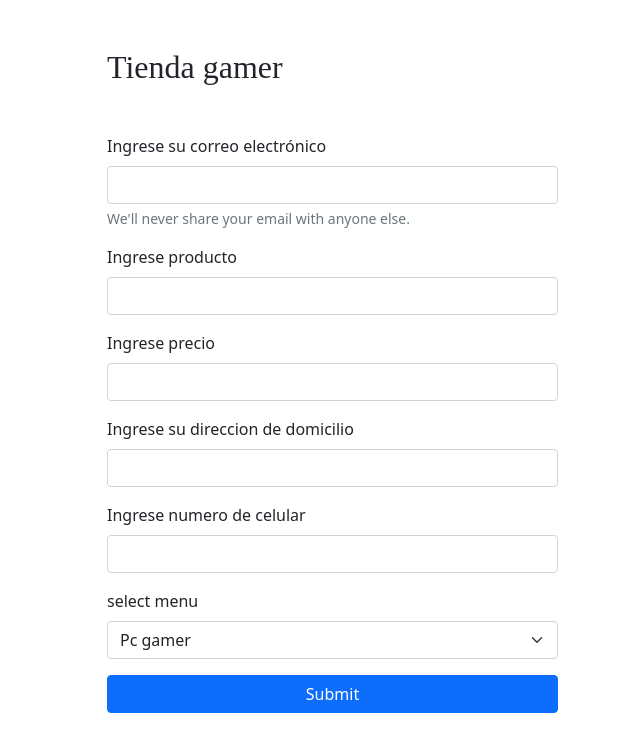
After one commit to mateo1761/casahogar, a CodeIgniter 4 app: the page made by app/Views/registro.php in a window 1280 px wide. The commit adds this page. Shown: the top 752 px of the page, without its empty margins (640-1280 px from the left). Run offline with PHP 8.4 and a stand-in for CodeIgniter, Linux system fonts and the light colour scheme; the template is opened without the code that fills it, so the values that code supplies are empty; some libraries are stand-ins or nearby versions; some web fonts are replaced.

Commit message:
actualizacion

```diff
--- a/app/Config/Routes.php
+++ b/app/Config/Routes.php
@@ -32,6 +32,8 @@ $routes->setAutoRoute(true);
 // We get a performance increase by specifying the default
 // route since we don't have to scan directories.
 $routes->get('/', 'Home::index');
+$routes->get('/productos/registro', 'Producto::index');
+$routes->get('/animales/registro', 'Animales::index');
 
 /*
  * --------------------------------------------------------------------
--- /dev/null
+++ b/app/Views/registro.php
@@ -0,0 +1,65 @@
+<!DOCTYPE html>
+<html lang="en">
+<head>
+    <meta charset="UTF-8">
+    <meta http-equiv="X-UA-Compatible" content="IE=edge">
+    <meta name="viewport" content="width=device-width, initial-scale=1.0">
+    <link href="https://cdn.jsdelivr.net/npm/bootstrap@5.1.3/dist/css/bootstrap.min.css" rel="stylesheet" integrity="sha384-1BmE4kWBq78iYhFldvKuhfTAU6auU8tT94WrHftjDbrCEXSU1oBoqyl2QvZ6jIW3" crossorigin="anonymous">
+    <link rel = "preconnect" href = "https://fonts.googleapis.com">
+    <link rel = "preconnect" href = "https://fonts.gstatic.com" crossorigin>
+    <link href = "https: //fonts.googleapis.com/css2? family = Festive & display = swap "rel =" stylesheet ">
+    <link rel="stylesheet" href="<?= base_url('/public/styles/estilos.css') ?>">
+    <title>Document</title>
+</head>
+<body>
+    <header></header>
+
+    <main>
+        <div class="container mt-5">
+            <div class="row d-flex flex-row-reverse">
+                <div class="col-8 col-md-5">
+                    <h2 class="fuente mb-5">Tienda gamer</h2>
+                    <form>
+                        <div class="mb-3">
+                            <label class="form-label">Ingrese su correo electrónico</label>
+                            <input type="email" class="form-control">
+                            <div class="form-text">We'll never share your email with anyone else.</div>
+                        </div>
+                        <div class="mb-3">
+                            <label class="form-label">Ingrese producto</label>
+                            <input type="text" class="form-control">
+                        </div>
+                        <div class="mb-3">
+                            <label class="form-label">Ingrese precio</label>
+                            <input type="number" class="form-control">
+                        </div>
+                        <div class="mb-3">
+                            <label class="form-label">Ingrese su direccion de domicilio</label>
+                            <input type="text" class="form-control">
+                        </div>
+                        <div class="mb-3">
+                            <label class="form-label">Ingrese numero de celular</label>
+                            <input type="tel" class="form-control">
+                        </div>
+                        <div class="mb-3">
+                            <label class="form-label">select menu</label>
+                            <select class="form-select">
+                                <option value="1" selected>Pc gamer</option>
+                                <option value="2">Juegos</option>
+                                <option value="3">Ps4</option>
+                                <option value="4">Portatil</option>
+                                <option value="5">Controles</option>
+                            </select>
+                        </div>
+                        <button type="submit" class="btn btn-primary w-100">Submit</button>
+                    </form>
+                </div>
+            </div>
+        </div>
+    </main>
+
+    <footer></footer>
+
+    <script src="https://cdn.jsdelivr.net/npm/bootstrap@5.1.3/dist/js/bootstrap.bundle.min.js" integrity="sha384-ka7Sk0Gln4gmtz2MlQnikT1wXgYsOg+OMhuP+IlRH9sENBO0LRn5q+8nbTov4+1p" crossorigin="anonymous"></script>
+</body>
+</html>
```
Also changed, not shown: app/Controllers/Animales.php (added, +11 -0 lines), app/Controllers/Producto.php (added, +11 -0 lines), app/Views/bienvenida.php (+2 -5 lines), app/Views/registroAnimal.php (added, +12 -0 lines).
